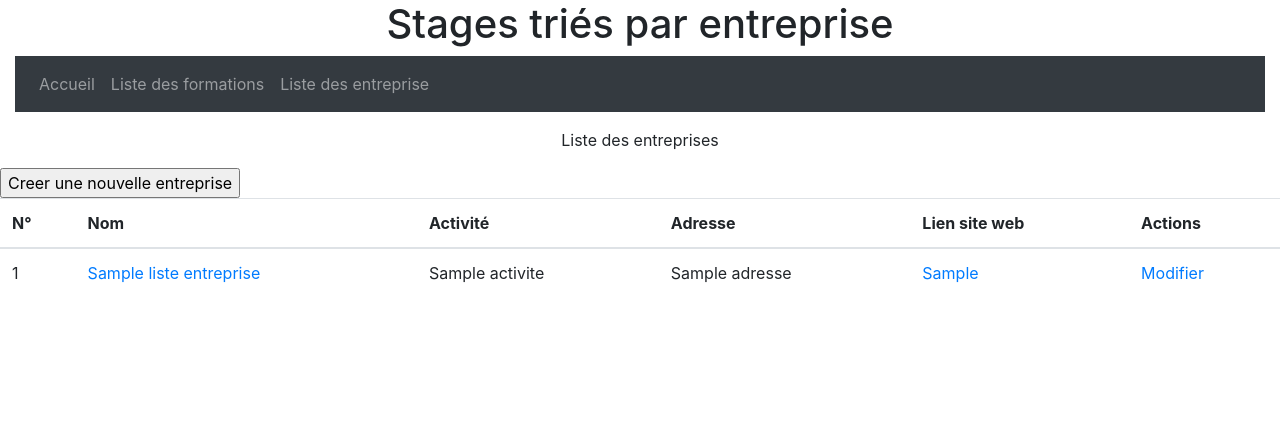
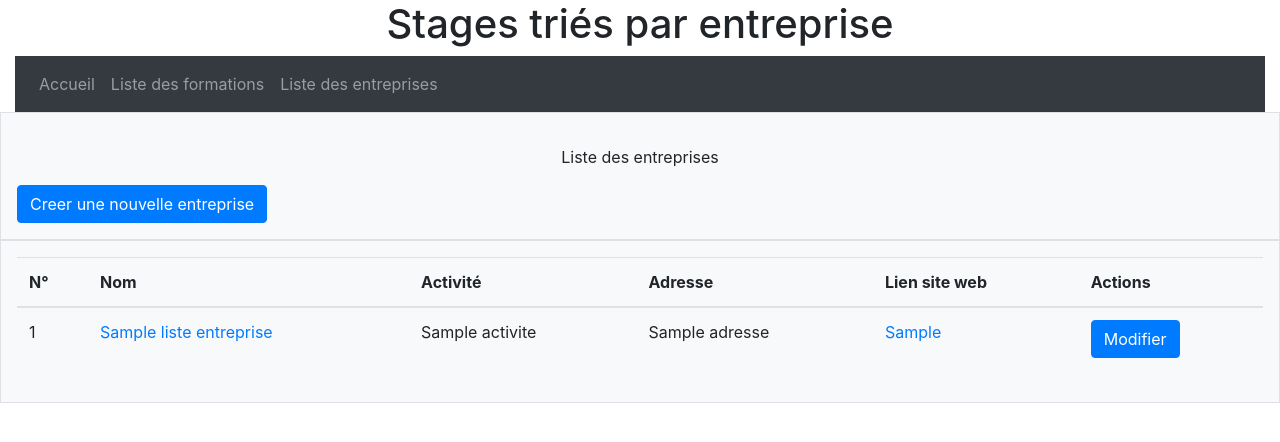
Before and after one commit to llecourt/ProStages, a Symfony app: template templates/pro_stages/afficherEntreprises.html.twig in a window 1280 px wide. Shown: the top 442 px of the page. Run offline with Twig, Linux system fonts and the light colour scheme; the template is opened without the code that fills it: most values are stand-ins (such as "Sample title", 1, 10 or a date in 2020); some libraries are stand-ins or nearby versions.

Commit message:
modifications esthétiques

```diff
--- a/src/DataFixtures/AppFixtures.php
+++ b/src/DataFixtures/AppFixtures.php
@@ -21,7 +21,8 @@ class AppFixtures extends Fixture
         $formation->setNom($form);
         $manager->persist($formation);
 		// création d'entreprises
-        $nbEntreprises=$faker->numberBetween(3,7);
+        $nbEntreprises=$faker->numberBetween(5,7);
+		for($i=1; $i<=$nbEntreprises; $i++){
 		$entreprise = new Entreprise();
             $entreprise->setNom($faker->company());
             $entreprise->setActivite($faker->jobTitle());
@@ -29,7 +30,7 @@ class AppFixtures extends Fixture
             $entreprise->setLienSiteWeb($faker->regexify('www\.'.$entreprise->getNom().'\.com'));
             $manager->persist($entreprise);
             // création de stages liées à une formation et à une entreprise
-            $nbStages=$faker->numberBetween(1,2);
+            $nbStages=$faker->numberBetween(2,3);
             for($y=1; $y<=$nbStages; $y++){
                 $stage = new Stage();
                 $stage->setTitre($faker->jobTitle());
@@ -47,3 +48,4 @@ class AppFixtures extends Fixture
 			 $manager->flush();
 		}
 	}
+}
--- a/templates/base.html.twig
+++ b/templates/base.html.twig
@@ -29,7 +29,7 @@
         <a class="nav-link" href="/formations">Liste des formations</a>
     </li>
     <li class="nav-item">
-        <a class="nav-link" href="/entreprises">Liste des entreprise</a>
+        <a class="nav-link" href="/entreprises">Liste des entreprises</a>
     </li>
     </ul>
 </div>
--- a/templates/pro_stages/afficherEntreprises.html.twig
+++ b/templates/pro_stages/afficherEntreprises.html.twig
@@ -4,8 +4,11 @@
 <h1><center>Stages triés par entreprise</h1>
 {% endblock %}
 {% block contenu %}
-<p><center>Liste des entreprises</center></p>
-<a href="/creer-entreprise"><input type="button" value="Creer une nouvelle entreprise"></a>
+<div class="p-3 border bg-light">
+	<p><center>Liste des entreprises</center></p>
+	<a href="/creer-entreprise"><input type="button" class="btn btn-primary" value="Creer une nouvelle entreprise"></a>
+</div>
+<div class="p-3 border bg-light">
 <table class="table">
   <thead>
     <tr>
@@ -25,10 +28,11 @@
       <td> {{entreprise.activite}} </td>
       <td> {{entreprise.adresse}} </td>
       <td> <a href="http://{{entreprise.lienSiteWeb}}"> {{entreprise.lienSiteWeb}} </td>
-      <td> <a href="/modifier-entreprise/{{entreprise.id}}">Modifier </td>
+      <td> <a href="/modifier-entreprise/{{entreprise.id}}"><button class="btn btn-primary">Modifier</button></td>
      </tr>
       {% endfor %}
     </tr>
   </tbody>
 </table>
+</div>
 {% endblock %}
--- a/templates/pro_stages/afficherFormations.html.twig
+++ b/templates/pro_stages/afficherFormations.html.twig
@@ -4,7 +4,10 @@
 <h1><center>Stages triés par formations</h1>
 {% endblock %}
 {% block contenu %}
+<div class="p-3 border bg-light">
 <p><center>Liste des formations</p>
+</div>
+<div class="p-3 border bg-light">
 <table class="table">
   <thead>
     <tr>
@@ -21,4 +24,5 @@
     {% endfor %}
   </tbody>
 </table>
+</div>
 {% endblock %}
--- a/templates/pro_stages/afficherStagesEntreprise.html.twig
+++ b/templates/pro_stages/afficherStagesEntreprise.html.twig
@@ -4,7 +4,10 @@
 <h1><center>Stages triés par entreprise</h1>
 {% endblock %}
 {% block contenu %}
+<div class="p-3 border bg-light">
 <p><center>Liste des stages de l'entreprise</p>
+</div>
+<div class="p-3 border bg-light">
 <table class="table">
   <thead>
     <tr>
@@ -36,4 +39,5 @@
     </tr>
   </tbody>
 </table>
+</div>
 {% endblock %}
--- a/templates/pro_stages/afficherStagesFormation.html.twig
+++ b/templates/pro_stages/afficherStagesFormation.html.twig
@@ -4,7 +4,10 @@
 <h1><center>Stages triés par formation</h1>
 {% endblock %}
 {% block contenu %}
+<div class="p-3 border bg-light">
 <p><center>Liste des stages triés par formation</p>
+</div>
+<div class="p-3 border bg-light">
 <table class="table">
   <thead>
     <tr>
@@ -36,4 +39,5 @@
     </tr>
   </tbody>
 </table>
+</div>
 {% endblock %}
```
Also changed, not shown: templates/pro_stages/afficherStage.html.twig (+12 -0 lines), templates/pro_stages/index.html.twig (+6 -2 lines).
